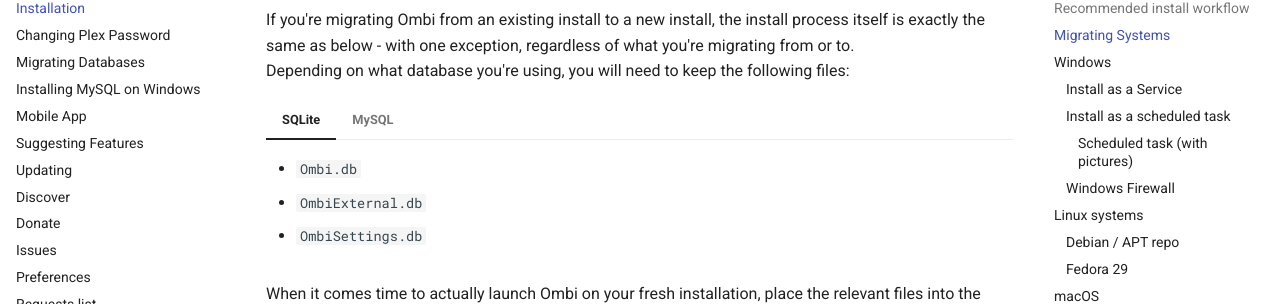
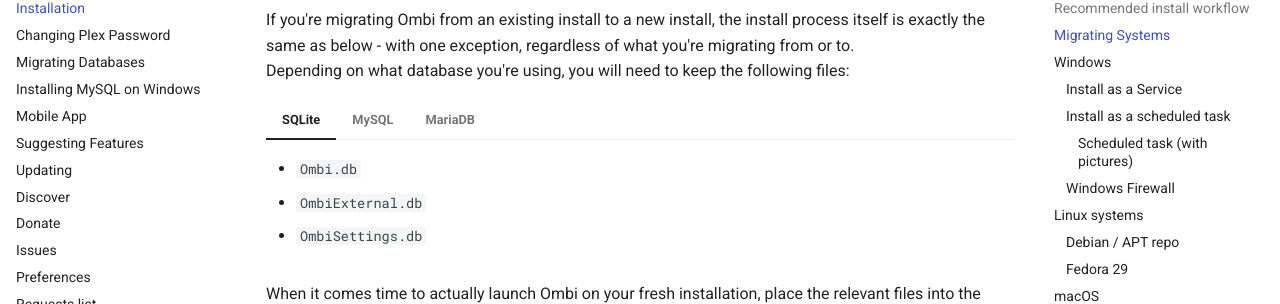
Before and after one commit to Ombi-app/Ombi.Docs, an MkDocs documentation site: the page built from docs/guides/installation.md, in a window 1280 px wide and 900 px high, scrolled down 687 px. Shown: the part 148-452 px from the top of the window. Built offline with MkDocs 1.6.1 and Material for MkDocs 9.7.7, drawn with Linux system fonts in a browser that asks for light colours; comment, search, counter and statistics services are not loaded.

Commit message:
Add MariaDB to install page

```diff
--- a/docs/guides/installation.md
+++ b/docs/guides/installation.md
@@ -30,6 +30,9 @@
     * `OmbiSettings.db`
 
 === "MySQL"
+    * `database.json`
+
+=== "MariaDB"
     * `database.json`
 
 When it comes time to actually launch Ombi on your fresh installation, place the relevant files into the new Ombi directory (wherever you may have put it), and *then* launch Ombi. This way Ombi will load with all of your prior settings, customisations, users, and synced data (so it doesn't require a full re-sync with Plex).
```
